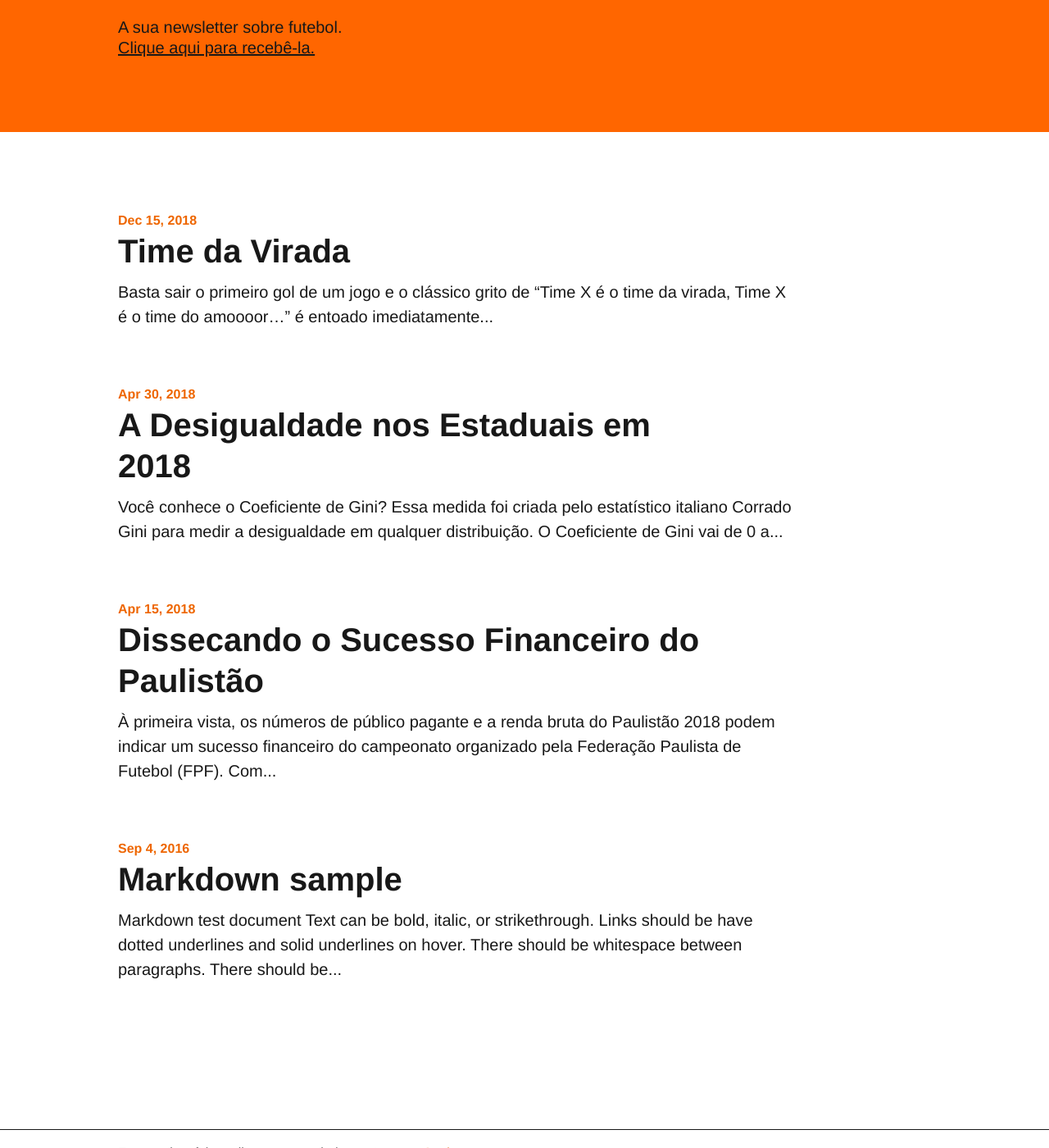
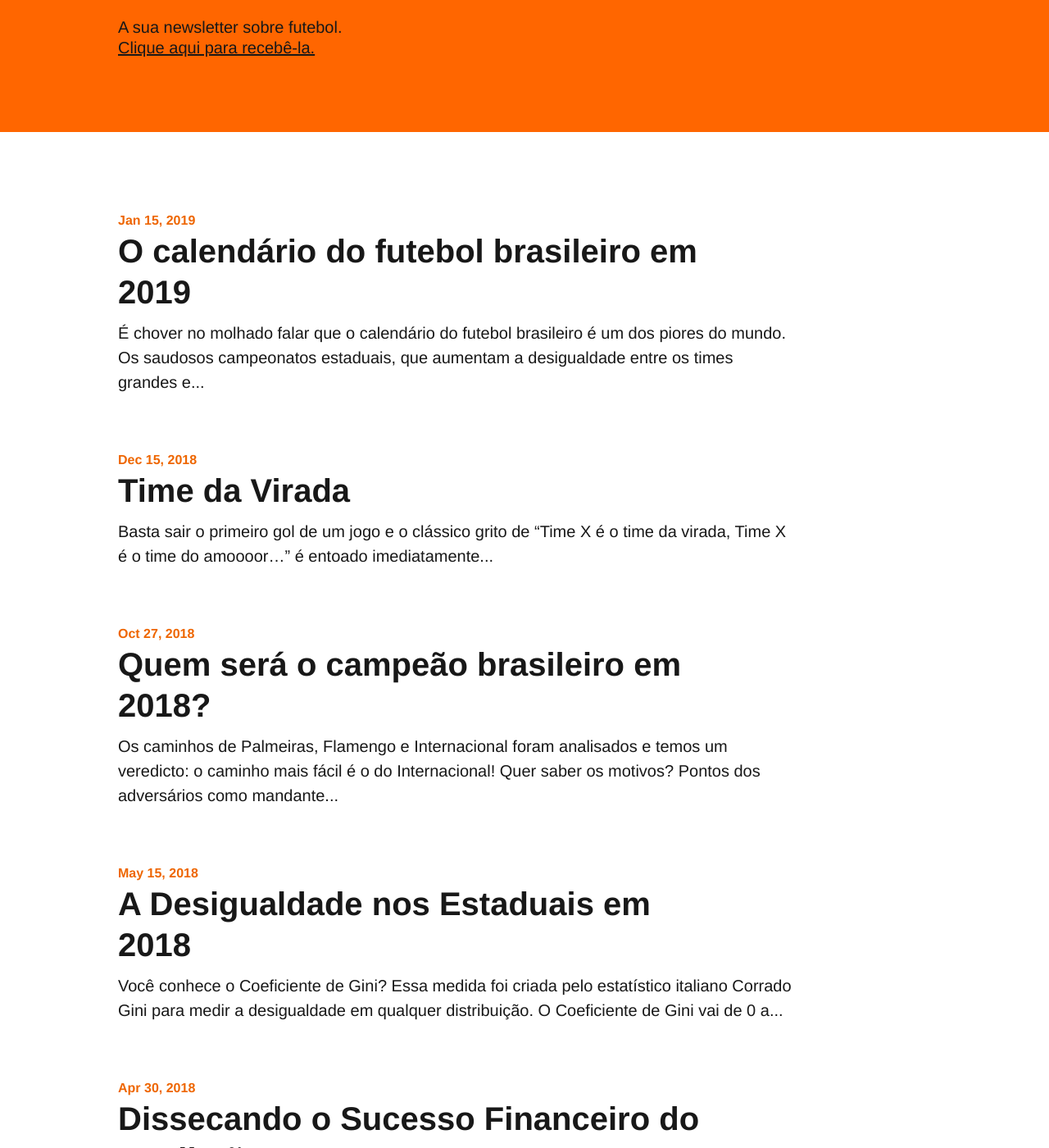
Before and after one commit to augustooazi/site_olheiro, a Jekyll site: the page built from index.html, in a window 1280 px wide and 1400 px high, scrolled down 306 px. Shown: the whole window at 82% size. Built offline with Jekyll 4.4.1, drawn with Linux system fonts in a browser that asks for light colours; part of the change alters nothing that is shown; some of the changed text lies outside the part shown.

Commit message:
add new posts and change publication dates

```diff
--- /dev/null
+++ b/_posts/2018-04-15-lado-financeiro-guerra-palmeiras-fpf.md
@@ -0,0 +1,73 @@
+---
+layout: post
+title:  "O lado financeiro da guerra entre Palmeiras e FPF"
+date:   2018-04-15
+---
+
+A final do Paulistão 2018 desencadeou uma guerra de bastidores entre Palmeiras e a Federação Paulista de Futebol (FPF) que ainda está longe de acabar.
+
+Pelo lado palmeirense, houve uma nota oficial anunciando rompimento com a federação, um vídeo que mostra a interferência externa no lance do pênalti sobre Dudu e solicitação da abertura de inquérito de investigação. Enquanto isso, a FPF abriu mão do camarote que utilizava no Allianz Parque e tenta salvar o que ainda resta de sua reputação.
+
+Os torcedores palmeirenses, que sempre cobraram uma resposta mais agressiva do clube nos casos de erros de arbitragem, estão apoiando todas as decisões da diretoria, comemorando até o fato de nenhum jogador ter participado do quadro Segunda Campeã do SporTV depois do jogo contra o Botafogo. É muito comum ver nas redes sociais, vários torcedores defendendo que o clube não dispute o Campeonato Paulista do próximo ano ou que escale apenas os jogadores de base.
+
+Essa não é uma decisão fácil, pois mesmo com os estaduais em crise, o Campeonato Paulista ainda traz receitas relevantes aos clubes. Vamos ver quanto o Palmeiras arrecadou com o Campeonato de 2018.
+
+### Cotas de Televisão
+Os direitos de transmissão do Campeonato Paulista são os mais valorizados pela Globo entre os estaduais. A valorização do campeonato trouxe em 2018 20 milhões de reais a cada um dos quatro clubes grandes do estado.
+
+Nunca se teve acesso ao contrato entre a emissora e a FPF, mas já foi ventilado na mídia por diversas vezes que o clube deve jogar o campeonato com seus principais jogadores para receber a sua cota.
+
+Além do valor da cota, o Palmeiras teve seis partidas transmitidas pela TV Aberta. Ao total, foram 187 pontos de audiência pelo IBOPE, correspondendo a 13,4 milhões de televisores ligados em seus jogos. Nenhum patrocinador gostaria de deixar esses números de lado.
+
+Pontos de audiência nos jogos transmitidos em TV Aberta (fonte: Kantar IBOPE)
+
+### Bilheteria
+
+O Palmeiras fez nove jogos como mandante no Paulistão 2018. Oito desses jogos foram no Allianz Parque e um foi no Pacaembu (semifinal contra o Santos). O Verdão foi o líder em público e renda no campeonato, com uma média de 31.399 pagantes por jogo e 18 milhões de renda bruta total.
+
+Renda Líquida dos jogos em casa (fonte: boletim financeiro dos jogos)
+
+Esses nove jogos como mandante engordaram o já cheio cofre palestrino em 11,5 milhões de reais (valor total da renda líquida).
+Premiação
+
+A premiação do Campeonato Paulista é a maior entre os campeonatos estaduais do país. 5 milhões de reais para o campeão e 1,6 milhões para o vice, valor ganho pelo Palmeiras.
+
+## Total: 33,1 milhões de reais
+
+O valor arrecadado diretamente com o Campeonato Paulista em 2018 não é desprezível: corresponde a um pouco mais de 5% do faturamento anual palmeirense e pagaria um mês das despesas do departamento de futebol profissional do clube.
+
+Parte desse valor perdido ao não disputar o estadual com o time principal poderia ser recuperado em um tour de pré-temporada, com as bilheterias do time B que disputasse o Paulistão, entre outras ações, mas dificilmente o Palmeiras conseguiria chegar aos 33 milhões.
+
+A ideia desse artigo é mostrar como o lado financeiro do Palmeiras seria afetado nessa guerra de bastidores com a FPF e abrir um espaço para discussão. Vale a pena não disputar o Paulistão 2019?
+
+Depois do texto inaugural deste espaço, onde foi analisado o quanto o Palmeiras perderia ao não disputar o Paulistão, é hora de ver o outro lado dessa guerra: quanto dinheiro a Federação Paulista de Futebol deixaria de ganhar se o Palmeiras não disputasse o Paulistão, além de outros possíveis impactos negativos.
+
+A primeira divisão do campeonato estadual mais rico do país é a principal competição organizada pela FPF e uma de suas principais fontes de renda. Acostumada a ter os clubes sempre em concordância com todas as suas ações, a rebeldia do Palmeiras pode trazer consequências que destruam a estrutura atual da Federação, a começar pelas perdas financeiras.
+
+### Taxa de Bilheteria
+Nos jogos dos quatro grandes do estado, a FPF morde 7% da renda bruta de bilheteria (5% diretamente para a Federação e 2% para o Fundo de Valorização e Desenvolvimento). Nos nove jogos do Palmeiras como mandante, o clube repassou um total de 1,25 milhões de reais à FPF.
+
+É importante colocar outro número na conta: a arrecadação dos times do interior que receberam o Palmeiras na primeira fase. Foram cinco jogos do alviverde fora de casa: Botafogo, Mirassol, Bragantino, Ponte Preta e Ituano. Todos esses cinco clubes tiveram a sua renda mais alta no campeonato no jogo contra o Verdão. O número fica ainda mais significativo quando comparamos a renda do jogo contra o Palmeiras com a renda média dos jogos dessas cinco equipes contra os outros times do interior.
+
+Como os times do interior repassam apenas 6% da renda bruta para a FPF, foram 150 mil reais extras no cofre da FPF em 2018 que não existiriam se o Palmeiras não estivesse na competição. E aqui não foram calculadas as quartas, semi e final que o Palmeiras jogou como visitante, pois foi considerado que essas partidas teriam um público e renda alta de qualquer forma por serem jogos da fase final do campeonato.
+
+Participação dos clubes na arrecadação da FPF com taxa de bilheteria (fonte: boletim financeiro dos jogos)
+
+No texto anterior, foi visto que o Campeonato Paulista é responsável por 5% do faturamento anual do Palmeiras. Pelo lado da Federação, 38% da sua arrecadação com o campeonato vem diretamente do time alviverde, além de 4% adicionais que o clube gera como visitante: 1,4 milhões de um total de 3,3 milhões.
+
+### Cotas de TV e Patrocínio
+
+Sem o Palmeiras, o Campeonato Paulista seria menos atrativo para a televisão e para os patrocinadores. Além da queda na audiência em jogos na TV Aberta, poucos palmeirenses iriam manter o pacote pay-per-view nos primeiros meses do ano, sendo que nenhum jogo do Palmeiras seria transmitido. Isso ocasionaria em uma queda no valor dos direitos de transmissão afetando os outros clubes participantes. Ao receber menos dinheiro, esses outros clubes não estariam mais tão satisfeitos com a FPF.
+
+Além disso, seria mais difícil vender o campeonato aos patrocinadores, pois estes buscam atrelar a sua marca ao esporte positivamente. Um campeonato sem um dos maiores times do estado, cuja desistência foi motivada pela falta de confiança na lisura da federação que o organiza, teria sua reputação fortemente abalada, reduzindo o valor arrecadado com a venda de patrocínio.
+
+### Reputação e Exemplo
+Essa é a perda mais difícil de mensurar quantitativamente. O rompimento do Palmeiras com a FPF e não disputar Paulistão do ano que vem seriam notícias que manchariam a imagem da Federação, afinal, a mensagem que estas atitudes passariam seria clara: o Palmeiras não confia na Federação e entende que não vale a pena disputar um campeonato enviesado.
+
+Os depoimentos das testemunhas no inquérito que investiga a possível interferência externa no segundo jogo da final do Paulistão já mancharam a imagem da FPF, com o depoimento do quarto árbitro contradizendo a versão oficial da Federação e dando indícios de que algo pode estar errado.
+
+Além disso, o Palmeiras seria o exemplo inicial para outros times seguirem o mesmo caminho. Para muitos times do interior, o Campeonato Paulista só é vantajoso em jogos contra times grandes. Um tour do Palmeiras pelo estado poderia atrair esses times do interior para jogos amistosos, mostrando que há vida além do Campeonato Paulista e que essa nova vida pode trazer mais vantagens a eles.
+
+Inicialmente, o rompimento traz impactos negativos tanto para o Palmeiras quanto para a FPF. No entanto, o clube tem uma torcida sedenta por justiça e que pode ser fundamental nessa queda de braço. Por outro lado, a Federação terá que depositar a sua confiança na relação com os outros clubes e se esforçar para que nenhum siga o caminho palmeirense.
+
+Outro caminho para a Federação seria atender aos requisitos palmeirenses e fazer do Campeonato Paulista de 2019 um exemplo de organização e ética, mas para isso, o primeiro passo é assumir o erro e buscar a verdade sobre a interferência externa que está sendo investigada.
--- a/_posts/2018-04-15-sucesso-financeiro-paulistao.md
+++ b/_posts/2018-04-30-sucesso-financeiro-paulistao.md
@@ -1,7 +1,7 @@
 ---
 layout: post
 title:  "Dissecando o Sucesso Financeiro do Paulistão"
-date:   2018-04-15
+date:   2018-04-30
 ---
 
 À primeira vista, os números de público pagante e a renda bruta do Paulistão 2018 podem indicar um sucesso financeiro do campeonato organizado pela Federação Paulista de Futebol (FPF). Com uma média de 9.071 pagantes por jogo e uma renda bruta com bilheteria de 48,4 milhões de reais o Paulistão 2018 se destaca ainda mais quando comparado aos outros principais campeonatos estaduais do país (Carioca, Mineiro e Gaúcho). Parece claro que a FPF acertou a mão e que temos um exemplo a ser seguido na busca pela salvação dos tradicionais campeonatos estaduais.
--- a/_posts/2018-04-30-desigualdade-nos-estaduais.md
+++ b/_posts/2018-05-15-desigualdade-nos-estaduais.md
@@ -1,7 +1,7 @@
 ---
 layout: post
 title:  "A Desigualdade nos Estaduais em 2018"
-date:   2018-04-30
+date:   2018-05-15
 ---
 
 Você conhece o Coeficiente de Gini? Essa medida foi criada pelo estatístico italiano Corrado Gini para medir a desigualdade em qualquer distribuição. O Coeficiente de Gini vai de 0 a 1, sendo que 0 corresponde à completa igualdade e 1 corresponde à completa desigualdade. Ou seja, quanto mais perto de 1, mais desigual é a distribuição analisada.
--- /dev/null
+++ b/_posts/2018-10-27-quem-sera-campeao-brasileiro-2018.md
@@ -0,0 +1,48 @@
+---
+layout: post
+title:  "Quem será o campeão brasileiro em 2018?"
+date:   2018-10-27
+---
+
+Os caminhos de Palmeiras, Flamengo e Internacional foram analisados e temos um veredicto: **o caminho mais fácil é o do Internacional!** Quer saber os motivos?
+
+### Pontos dos adversários como mandante e visitante
+
+Entre os três concorrentes ao título, o Inter é aquele que tem os adversários que menos conquistaram pontos tanto em casa, quanto fora de casa. Ou seja, teoricamente esses adversários são mais fracos.
+
+O Flamengo é o time que tem a tabela mais difícil como mandante. O Mengão tem entre seus adversários no Maracanã o Palmeiras (melhor visitante) e o Santos (6º melhor visitante) e pode encontrar dificuldades.
+
+Já o Palmeiras tem a tabela mais difícil como visitante. Entre os adversários do Verdão estão o Flamengo (2º melhor mandante) e o Atlético Mineiro (5º melhor mandante).
+
+No total, o caminho do Flamengo é o mais difícil entre os três.
+
+![](https://cdn-images-1.medium.com/max/1600/1*anm_VT5nUtaeZSM_UyNrtw.png)
+
+Além da pontuação, podemos analisar também as posições em que os adversários dos três postulantes ao título se encontram.
+
+![](https://cdn-images-1.medium.com/max/1600/1*1GXCDl51ItF2fSSafCNntQ.png)
+
+O Inter não enfrenta nenhum adversário que está acima da 5ª colocação até o final do campeonato.
+
+O Palmeiras tem os próximos quatro jogos contra adversários que estão na parte de cima da tabela, mas seus quatro jogos finais são contra equipes mais fracas.
+
+O Flamengo faz os dois próximos jogos contra times do G5 e depois alterna jogos contra times da metade inferior da tabela e times que ainda sonham com a Libertadores.
+
+### Pontos no segundo turno
+Para uma análise melhor do momento atual dos times, comparamos a dificuldade que eles podem oferecer aos concorrentes ao título de acordo com a pontuação conquistada no segundo turno.
+
+A tabela mais fácil levando em consideração o momento atual dos adversários também é do Internacional. Seus adversários conquistaram 108 pontos no segundo turno, enquanto os adversários do Flamengo conquistaram 135 e os do Palmeiras somaram 115 pontos até agora.
+
+![](https://cdn-images-1.medium.com/max/1600/1*8JZknz76DhawRtxgP45BDg.png)
+
+### Quem leva o título?
+
+Apesar do caminho mais fácil ser do Internacional, o Palmeiras construiu uma grande vantagem com um desempenho impecável no segundo turno. Além disso, no momento em que escrevíamos esse texto, o Inter empatou com o Vasco e pode ficar a 7 pontos da liderança em caso de vitória do Verdão.
+
+Se vencer os seus quatro jogos em casa, o Palmeiras alcançaria 74 pontos e provavelmente garantiria o título. No Brasileirão de pontos corridos com 20 times, o vice-campeão nunca fez mais de 72 pontos.
+
+Já o Flamengo, que tem a tabela mais difícil entre os três concorrentes, precisa vencer o Palmeiras no jogo que acontece hoje à tarde. Uma vitória flamenguista hoje pode pressionar o Verdão e colocar fogo no campeonato.
+
+O famoso site de previsões [FiveThirtyEight](https://fivethirtyeight.com) coloca o Palmeiras como favorito. Segundo eles, a probabilidade do título ficar com o Verdão é de 77%. O Flamengo tem 14% de chances e o Internacional apenas 8%. Os outros times envolvidos na disputa tem menos de 1%.
+
+Na sua opinião, quem será o campeão brasileiro de 2018?
--- /dev/null
+++ b/_posts/2019-01-15-calendario-futebol-brasileiro.md
@@ -0,0 +1,23 @@
+---
+layout: post
+title:  "O calendário do futebol brasileiro em 2019"
+date:   2019-01-15
+---
+
+É chover no molhado falar que o calendário do futebol brasileiro é um dos piores do mundo.
+
+Os saudosos campeonatos estaduais, que aumentam a desigualdade entre os times grandes e pequenos, mais trazem preocupação com lesões do que torcedores aos estádios. O próprio Paulistão, o campeonato estadual mais rico do país, só é viável por causa dos quatro times grandes.
+
+Em 2019, pouco mudou. Assim como em 2018, um torneio de seleções interromperá o principal campeonato do país e os times da Série A farão dois jogos por semana por muitas vezes.
+
+Enquanto na Europa, os times de elite dificilmente fazem mais de 60 jogos no ano, no Brasil é comum que um time ultrapasse a marca dos 70 jogos.
+
+Em 2019, teremos times que podem bater a marca dos 80 jogos no ano. O Bahia, se for para todas as finais dos campeonatos que disputar, poderá fazer 88 jogos.
+
+![](https://cdn-images-1.medium.com/max/1600/1*zMar7cD-BnMwOgdfjIxqKQ.png)
+
+O inchadíssimo Campeonato Catarinense, com a primeira fase sendo disputada em turno e returno, obriga Chapecoense e Avaí a disputarem no mínimo 18 jogos. Nenhum outro time vai se desgastar tanto no campeonato estadual quanto os dois. Apenas os dois finalistas do Campeonato Paulista também farão 18 jogos.
+
+Entre os estaduais que possuem times da Série A, os mais enxutos são o Alagoano e o Cearense. Caso CSA, Fortaleza e Ceará caiam fora logo na primeira fase, algo difícil de acontecer, eles terão disputado apenas sete jogos. Além disso, os três times e o Bahia também tem a Copa do Nordeste a disputar.
+
+Os Campeonatos Estaduais já tiveram seu auge, mas hoje são um obstáculo no planejamento dos times. Entre acabar com os Estaduais ou realizar uma reformulação drástica, a opção escolhida é aquela que faz o futebol brasileiro ficar cada vez mais atrasado: deixar tudo como está.
```
Also changed, not shown: 10 other files.
